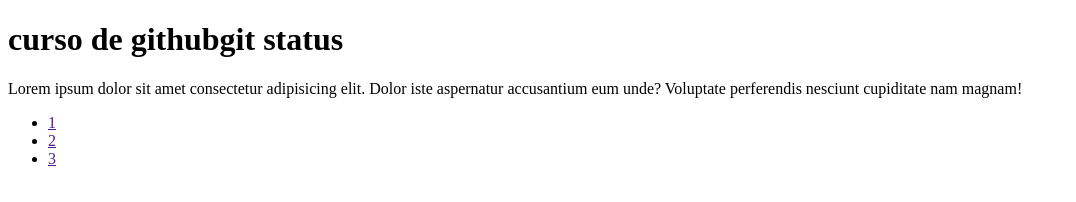
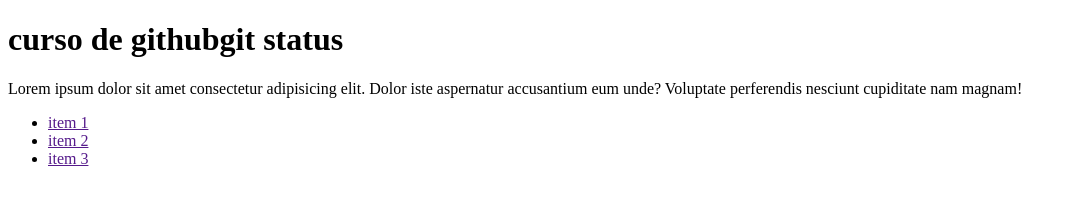
Before and after one commit to pablovalenz/comision32275, a plain HTML site: page index.html in a window 1280 px wide. Shown: the whole page, without its empty margins (0-1076 px from the left). Drawn offline with Linux system fonts and the light colour scheme.

Commit message:
Update index.html

```diff
--- a/index.html
+++ b/index.html
@@ -11,9 +11,9 @@
     <p>Lorem ipsum dolor sit amet consectetur adipisicing elit. Dolor iste aspernatur accusantium eum unde? Voluptate perferendis nesciunt cupiditate nam magnam!</p>
     <div>
         <ul>
-            <li><a href="">1</a></li>
-            <li><a href="">2</a></li>
-            <li><a href="">3</a></li>
+            <li><a href="">item 1</a></li>
+            <li><a href="">item 2</a></li>
+            <li><a href="">item 3</a></li>
         </ul>
     </div>
 </body>
```
